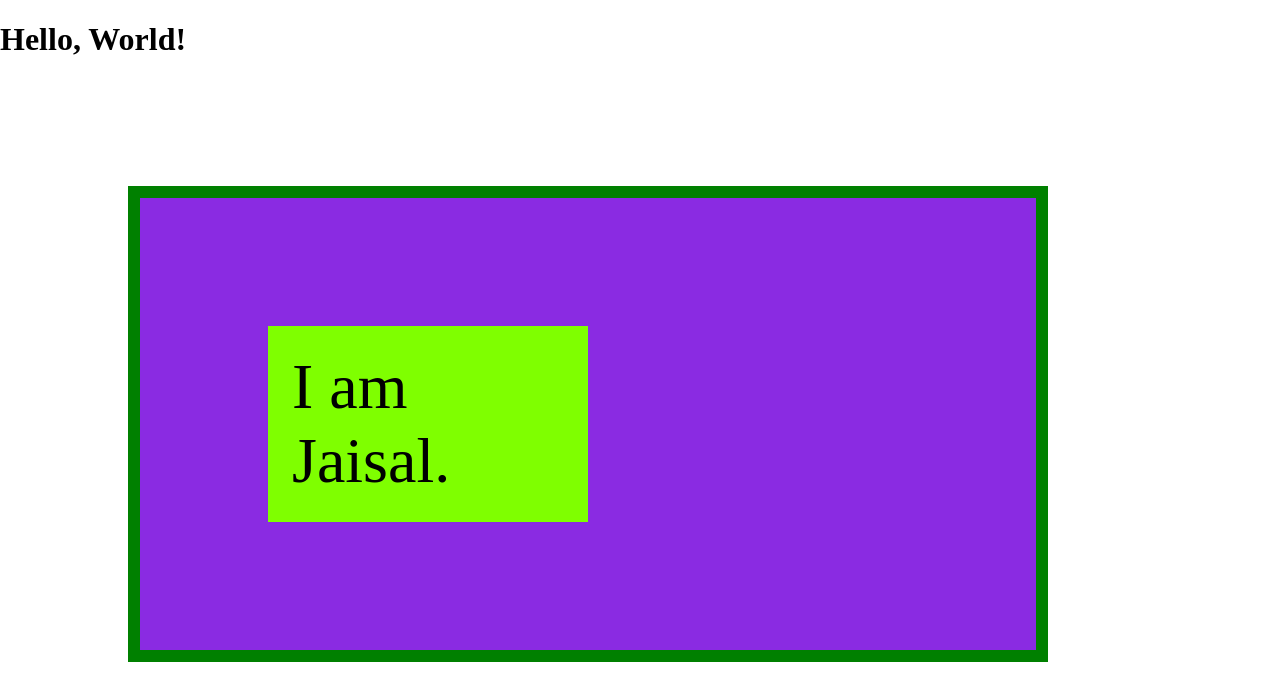
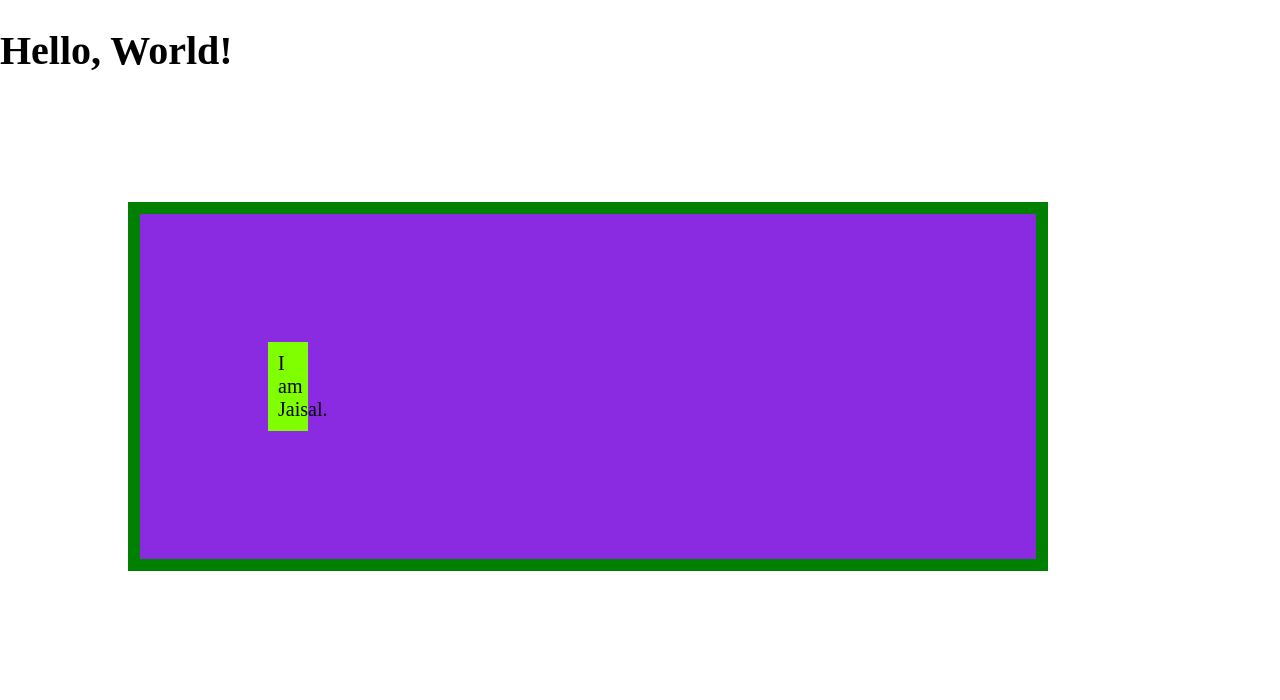
Before and after one commit to brarjaisal/web-projects, a plain HTML site: page asp_frontend_dev/CSS/css_units/index.html in a window 1280 px wide. Drawn offline with Linux system fonts and the light colour scheme.

Commit message:
css_units: em & rem units added

```diff
--- a/asp_frontend_dev/CSS/css_units/style.css
+++ b/asp_frontend_dev/CSS/css_units/style.css
@@ -1,6 +1,10 @@
+:root {
+    font-size: 10px;
+}
+
 body {
     margin: 0;
-    width: 600px;
+    font-size: 2em;
 }
 
 section {
@@ -9,16 +13,20 @@ section {
     padding: 10vw;
     margin: 10vw;
     border: 1vw solid green;
-    font-size: 10vw;
+    font-size: 5rem;
     /* width: 400px;
     padding: 10%;
-    font-size: 16px; */
+    font-size: 16px;
+    box-sizing: border-box; */
 }
 
 .box {
     background-color: chartreuse;
-    width: 50%;
-    padding: 24px;
-    box-sizing: border-box;
-    font-size: 50%;
+    /* box-sizing: border-box; */
+    width: 1em;
+    font-size: 2rem;
+    padding: 0.5em;
 }
+
+/* rem is defined by it's root/html font size
+em is defined by it's font parent */
```
